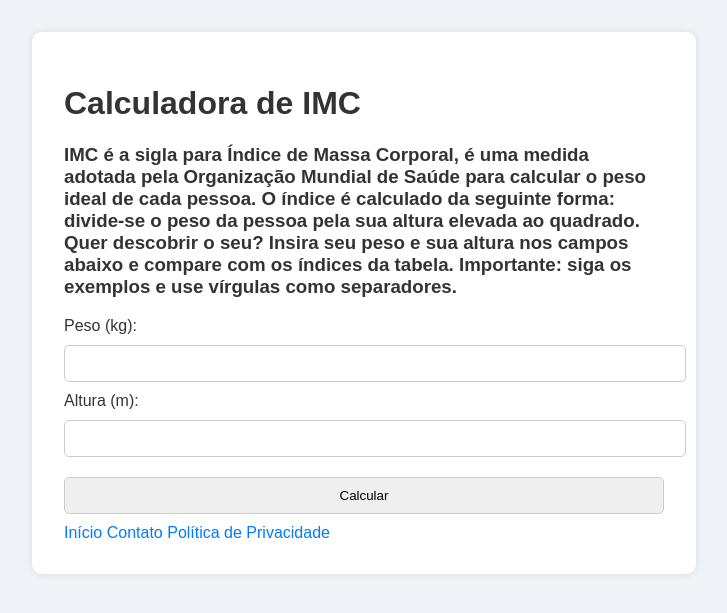
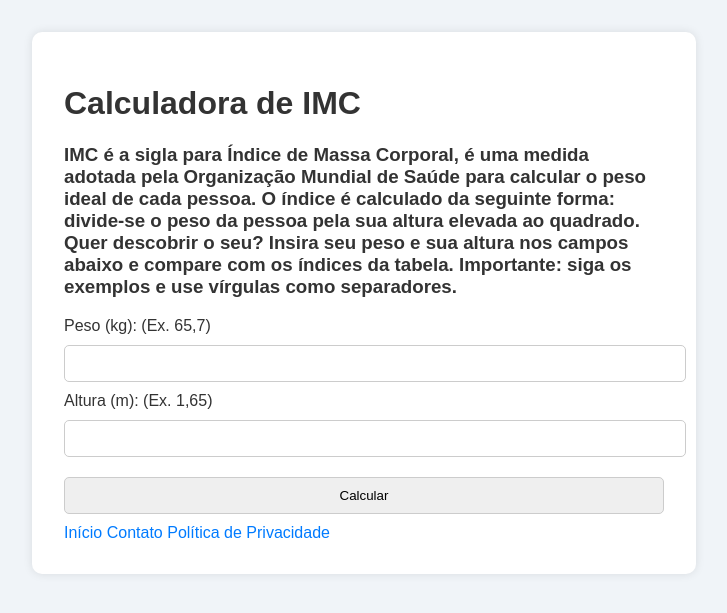
Before and after one commit to Marcosmac01/calculadora-imc, a Flask app: page / in a window 1280 px wide. Shown: the top 613 px of the page, without its empty margins (276-1003 px from the left). Run offline with Flask 3, Linux system fonts and the light colour scheme.

Commit message:
Update index.html

```diff
--- a/templates/index.html
+++ b/templates/index.html
@@ -15,9 +15,9 @@
         </h3>
 
         <form action="/calcular" method="post">
-            <label for="peso">Peso (kg):</label>
+            <label for="peso">Peso (kg): (Ex. 65,7)</label>
             <input type="number" step="any" name="peso" required>
-            <label for="altura">Altura (m):</label>
+            <label for="altura">Altura (m): (Ex. 1,65)</label>
             <input type="number" step="any" name="altura" required>
             <button type="submit">Calcular</button>
         </form>
```
